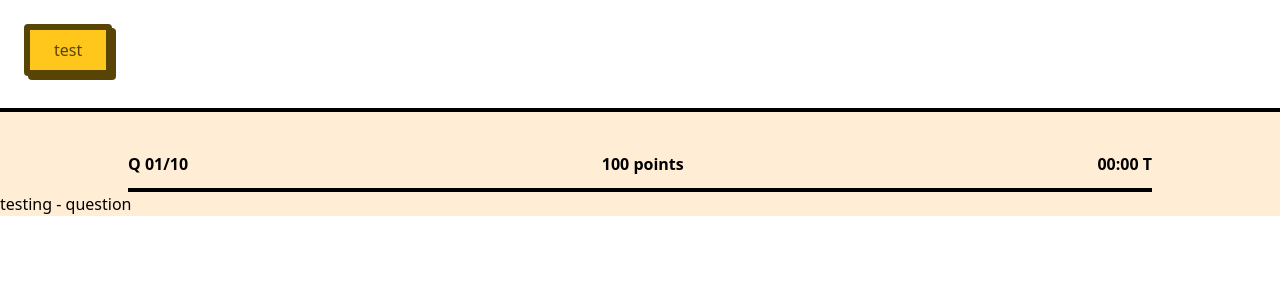
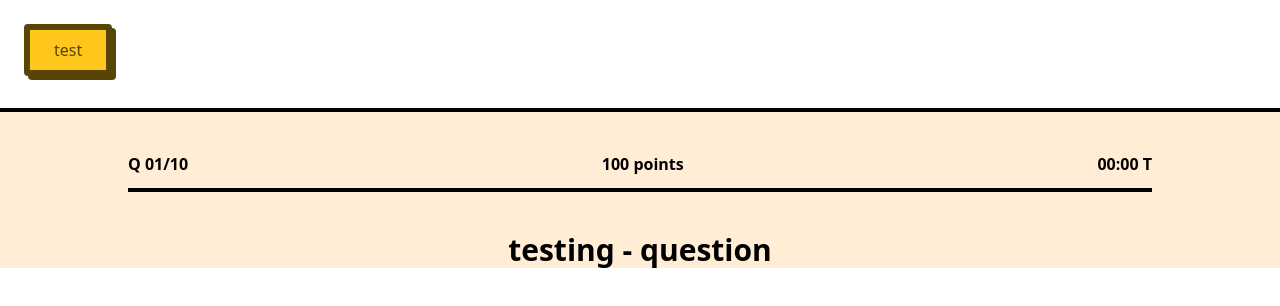
Before and after one commit to shaikhyakubhossain/quiz-app, a Next.js app: page / in a window 1280 px wide. Shown: the top 306 px of the page. Built offline with nearby package versions, Linux system fonts and the light colour scheme.

Commit message:
Add HeroContent, improve css

```diff
--- /dev/null
+++ b/src/app/component/HeroContent/hero-content.component.tsx
@@ -0,0 +1,12 @@
+import styles from './hero-content.module.scss';
+import StatusBar from '../StatusBar/status-bar.component';
+import Question from '../Question/question.component';
+
+export default function HeroContent(): JSX.Element {
+    return (
+        <div className={`${styles.mainContainer}`}>
+            <StatusBar />
+            <Question />
+        </div>
+    )
+}
--- a/src/app/component/Question/question.component.tsx
+++ b/src/app/component/Question/question.component.tsx
@@ -5,7 +5,7 @@ import styles from './question.module.scss';
 export default function Question(): JSX.Element {
 
     return (
-        <div className={`${styles.mainContainer} `}>
+        <div className={`${styles.mainContainer} mx-auto mt-10 w-4/5 text-center font-bold text-3xl`}>
             testing - question
         </div>
     )
--- a/src/app/page.tsx
+++ b/src/app/page.tsx
@@ -1,14 +1,12 @@
 import './globals.css';
 import Nav from './component/Nav/nav.component';
-import StatusBar from './component/StatusBar/status-bar.component';
-import Question from './component/Question/question.component';
+import HeroContent from './component/HeroContent/hero-content.component';
 
 export default function Home(): JSX.Element{
   return (
       <div className=' bg-orange-100'>
         <Nav />
-        <StatusBar />
-        <Question />
+        <HeroContent />
       </div>
   )
 }
```
Also changed, not shown: src/app/component/HeroContent/hero-content.module.scss (added).
